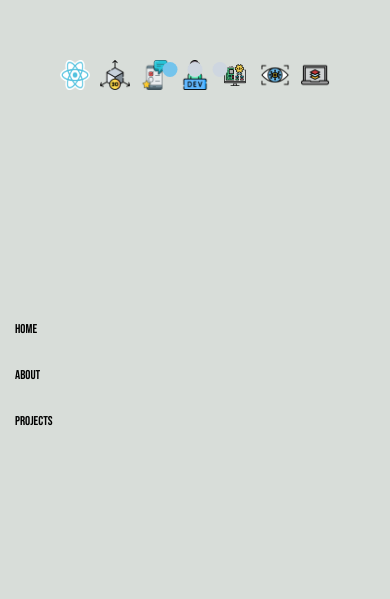
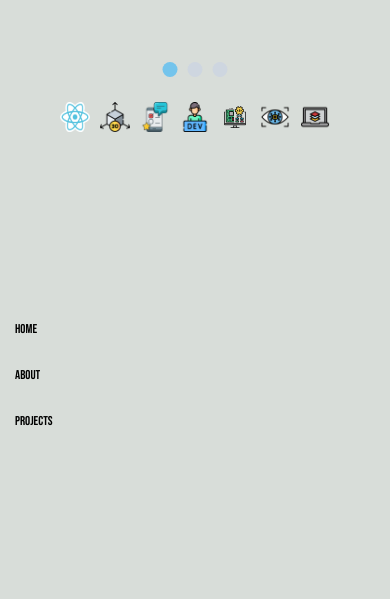
Before and after one commit to ole-mor/portfolio-app-2, a React (Create React App) app: page / in a window 390 px wide. Shown: the part 2286-2885 px from the top of the page. Built offline with nearby package versions, Linux system fonts and the light colour scheme.

Commit message:
80 -> 85, im literally killing the planet

```diff
--- a/src/App.css
+++ b/src/App.css
@@ -550,7 +550,7 @@ video {
   }
   .project-selector {
     position: absolute;
-    top: 80%;
+    top: 85%;
     left: 50%;
     transform: translate(-50%, -50%)
   }
```
